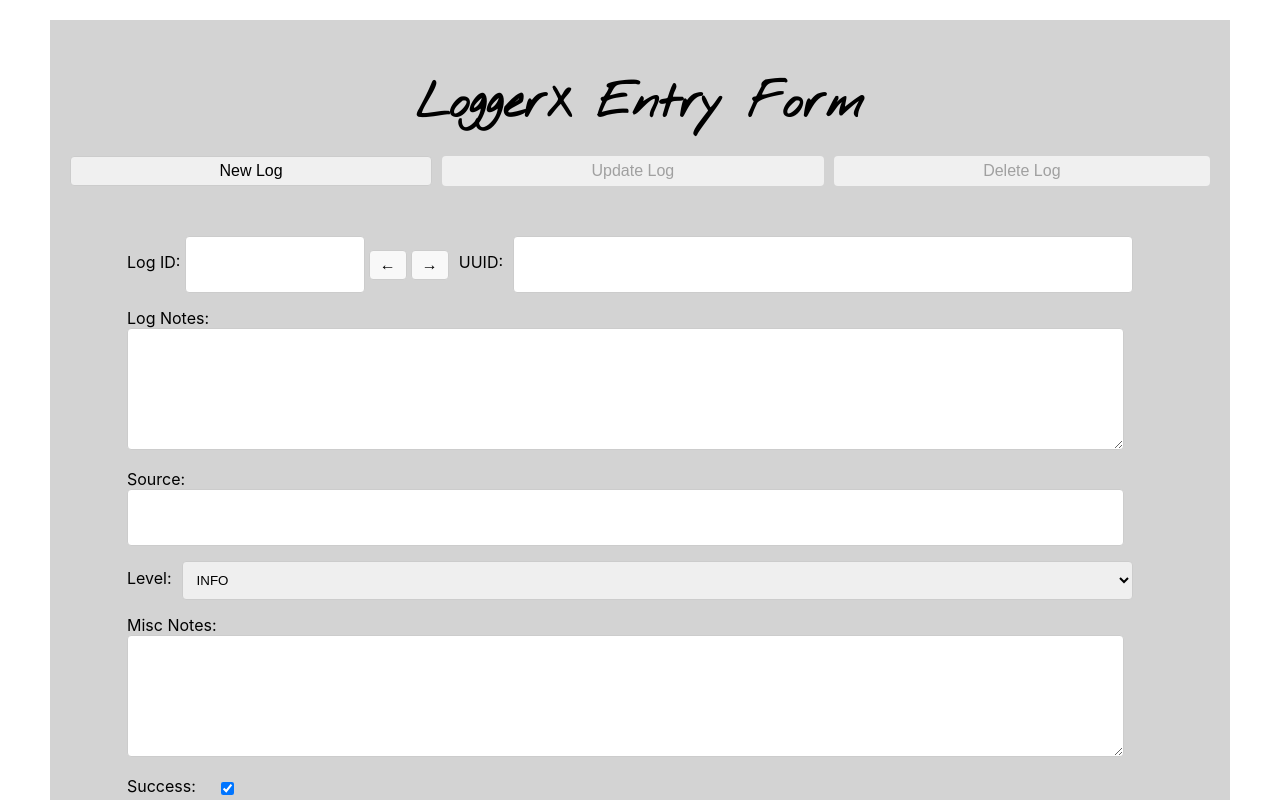
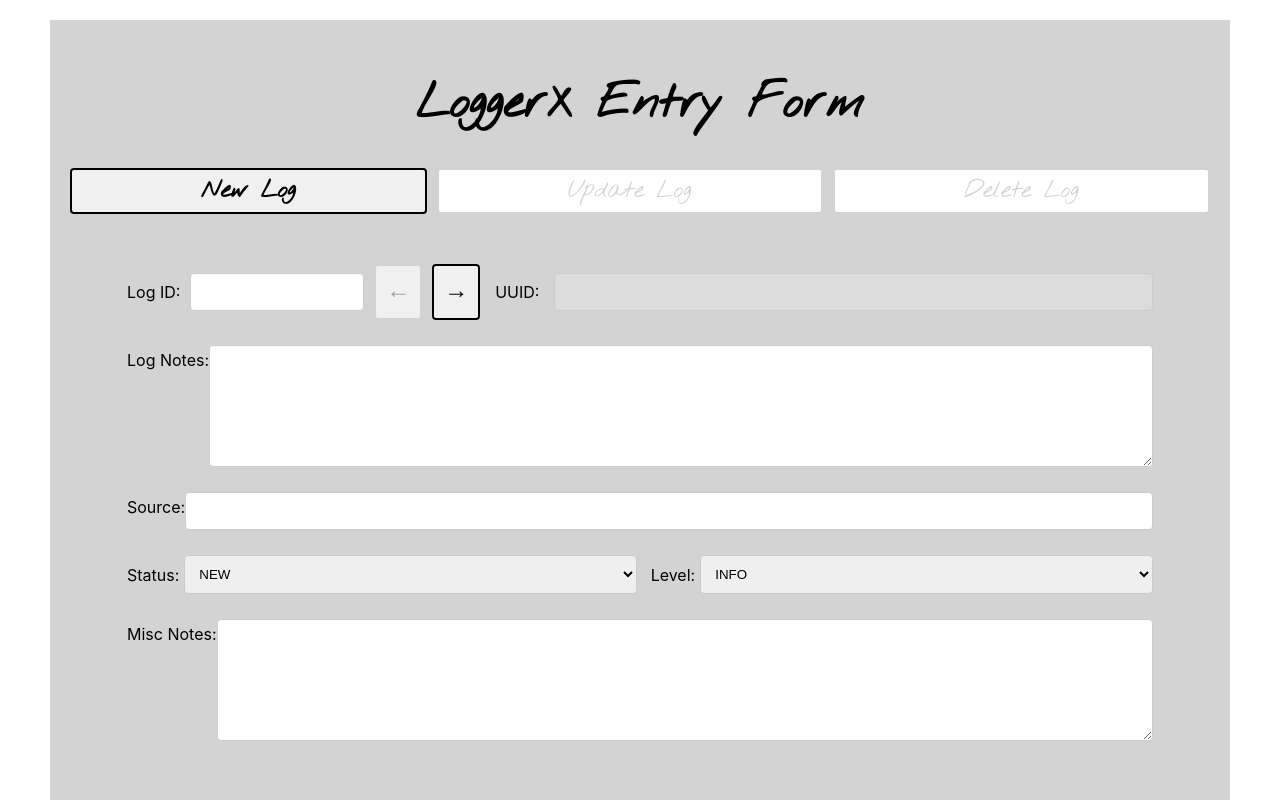
Before and after one commit to AznIronMan/logger_x, a React (Create React App) app in the folder webgui/: page / in a window 1280 px wide. Shown: the top 800 px of the page. Built offline with nearby package versions, Linux system fonts and the light colour scheme; no server answers.

Commit message:
added navigation to the webgui and flip of buttons on log id

```diff
--- a/webgui/src/App.css
+++ b/webgui/src/App.css
@@ -16,6 +16,16 @@
   background-color: lightgrey;
 }
 
+.form-row .check-row {
+  justify-content: center;
+  gap: 5px;
+}
+
+.form-row {
+  display: flex;
+  margin-bottom: 10px;
+}
+
 /* Header */
 
 h1 {
@@ -23,7 +33,6 @@ h1 {
   font-style: normal;
   font-size: 48px;
   text-align: center;
-  margin-bottom: 20px;
 }
 
 /* Top Button Section */
@@ -34,7 +43,7 @@ h1 {
   justify-content: stretch;
 }
 
-.top-button {
+.button-obj {
   background-color: #f0f0f0;
   border: 1px solid transparent;
   border-radius: 4px;
@@ -45,33 +54,59 @@ h1 {
   transition: background-color 0.3s ease;
 }
 
-.top-menu .top-button {
-  flex-grow: 1;
+.log-form .buttons {
+  display: flex;
+  justify-content: space-between;
+  gap: 10px;
 }
 
-.top-button:hover:not(:disabled) {
-  background-color: #e0e0e0;
+.buttons button {
+  flex-grow: 1;
+  font-weight: bold;
+  background-color: #f8f8f8;
+  cursor: pointer;
 }
 
-.top-button:disabled {
+.button-obj {
+  flex-grow: 1;
+  font-family: "Nothing You Could Do", cursive;
+  font-size: 24px;
+}
+
+.log-form button:hover:not(:disabled),
+.button-obj:hover:not(:disabled) {
+  background-color: #e0e0e0;
+  border-color: lightgrey
+}
+
+.log-form button:disabled,
+.button-obj:disabled {
   color: #a0a0a0;
-  cursor: not-allowed;
   background-color: #f0f0f0;
 }
 
-.top-button.inactive,
-.top-button.active {
-  border-color: #ccc;
+.form-container input:disabled,
+.form-container select:disabled,
+.form-container textarea:disabled,
+.form-container button:disabled {
+  cursor: not-allowed;
 }
 
-.top-button.new-log.inactive {
-  background-color: #fff;
+.button-obj.inactive,
+.button-obj.active {
   border-width: 2px;
-  color: #200000;
 }
 
-.top-button.search-log.active {
+.button-obj.inactive {
+  font-weight: lighter;
+  background-color: #fff;
+  border-color: lightgrey;
+  color: lightgrey;
+}
+
+.button-obj.active {
   font-weight: bold;
+  border-color: black;
   color: #000;
 }
 
@@ -94,22 +129,18 @@ h1 {
 }
 
 .log-form .log-id-uuid-container {
-  display: flex;
-  justify-content: flex-start;
-  align-items: center;
   gap: 10px;
-  margin-right: 20px;
-  flex-wrap: nowrap;
 }
 
 .log-form input[type="text"],
 .log-form .uuid-input {
+  width: 100%;
   flex-grow: 1;
 }
 
 .log-form input[type="text"] {
   width: 95%;
-  height: 35px;
+  height: 16px;
 }
 
 .log-form input[type="text"].log-id {
@@ -126,30 +157,28 @@ h1 {
 .log-form label,
 .log-form .uuid-label {
   white-space: nowrap;
+  margin-top: 5px;
   margin-bottom: 5px;
 }
 
+
 .log-form .uuid-input {
   flex-grow: 1;
-  margin-left: 5px;
 }
 
 .log-form .log-id-uuid-container,
 .level-dropdown-container,
 .checkbox-container {
   display: flex;
+  justify-content: center;
   align-items: center;
-  gap: 5px;
-}
-
-.log-form .log-id-uuid-container {
-  justify-content: space-between;
-  margin-right: 20px;
+  flex-wrap: nowrap;
 }
 
 .log-form .log-id-button,
 .log-form .uuid-label,
 .log-form select.level-select,
+.log-form select.status-select,
 .log-form .uuid-input {
   margin-left: 5px;
 }
@@ -159,55 +188,16 @@ h1 {
   margin-left: -1px;
 }
 
-.log-form select.level-select {
-  width: auto;
-  flex-grow: 1;
-  margin-right: 20px;
-}
+.log-form select.level-select,
+.log-form select.status-select {
+  width: 100%;
+  flex-grow: 0;
 
-.log-id-button {
-  font-size: 16px;
-  padding: 5px 10px;
-  border: 1px solid #ccc;
-  border-radius: 4px;
-  background-color: #f8f8f8;
-  transition: background-color 0.3s, border-color 0.3s;
-}
-
-.log-id-button:hover:not(:disabled) {
-  background-color: #e0e0e0;
-  border-color: #b0b0b0;
-}
-
-.log-id-button:disabled {
-  color: #d0d0d0;
-  cursor: not-allowed;
-  background-color: #f0f0f0;
-  border-color: #e0e0e0;
 }
 
 .checkbox-container .success-checkbox {
   margin-left: 20px;
 }
-
-.log-form .buttons {
-  display: flex;
-  justify-content: space-between;
-  margin-top: 50px;
-  gap: 10px;
-}
-
-.log-form button {
-  flex-grow: 1;
-  font-weight: bold;
-  background-color: #f8f8f8;
-  cursor: pointer;
-}
-
-.log-form button:hover {
-  background-color: #e2e2e2;
-}
-
 
 @media (max-width: 768px) {
   .form-container {
--- a/webgui/src/App.js
+++ b/webgui/src/App.js
@@ -1,129 +1,368 @@
-import React, { useEffect, useState, useCallback } from 'react';
-import axios from 'axios';
+import React, { useEffect, useState, useCallback } from "react";
+import axios from "axios";
 
-import './App.css';
+import "./App.css";
 
 function App() {
   const [formData, setFormData] = useState({
-    log_id: '',
-    log_notes: '',
-    source: '',
-    level: 'INFO',
-    status: 'new', // uneditable
-    misc: '',
-    success: true,
+    log_id: "",
+    log_notes: "",
+    uuid: "",
+    source: "",
+    level: "INFO",
+    status: "new",
+    misc: "",
+    admin_delete: false,
   });
 
-  const apiURL = process.env.REACT_APP_API_URL || 'localhost';
+  // TODO: Convert console to a log and/or alerts or notification on the webgui
+
+  const apiURL = process.env.REACT_APP_API_URL || "localhost";
   const apiPort = parseInt(process.env.REACT_APP_API_PORT) || 0;
   const secretKey = process.env.REACT_APP_SECRET_KEY || null;
+  const debugMode = false;
 
+  const checkLogIdExists = useCallback(
+    async (logId) => {
+      if (!logId) {
+        setButtonsActive((prev) => ({
+          ...prev,
+          updateLog: false,
+          deleteLog: false,
+        }));
+        return false;
+      }
+      try {
+        const response = await axios.get(
+          `https://${apiURL}:${apiPort}/checkid/${logId}`,
+          {
+            headers: {
+              "Content-Type": "application/json",
+              "X-Secret-Key": secretKey,
+            },
+          }
+        );
+        const exists = response.data.exists;
+        setButtonsActive((prev) => ({
+          ...prev,
+          updateLog: exists,
+          deleteLog: exists,
+        }));
+        return exists;
+      } catch (error) {
+        if (debugMode) console.error("Failed to check log ID:", error);
+        setButtonsActive((prev) => ({
+          ...prev,
+          updateLog: false,
+          deleteLog: false,
+        }));
+        return false;
+      }
+    },
+    [apiURL, apiPort, secretKey, debugMode]
+  );
+
+  const checkSubmission = useCallback((notes, source, level, status) => {
+    const errors = [];
+    if (!notes || notes.trim().length === 0) errors.push("notes");
+    if (!source || source.trim().length === 0) errors.push("source");
+    if (!level || level.trim().length === 0) errors.push("level");
+    if (!status || status.trim().length === 0) errors.push("status");
+    return errors.length > 0 ? errors : true;
+  }, []);
+
+  const clearForm = useCallback(() => {
+    setFormData({
+      log_id: "",
+      log_notes: "",
+      uuid: "",
+      source: "",
+      level: "INFO",
+      status: "new",
+      misc: "",
+      admin_delete: false,
+    });
+  }, []);
+
+  const fetchNewLogId = useCallback(async () => {
+    try {
+      const response = await axios.get(
+        `https://${apiURL}:${apiPort}/newlogid`,
+        {
+          headers: {
+            "Content-Type": "application/json",
+            "X-Secret-Key": secretKey,
+          },
+        }
+      );
+      setFormData((prevFormData) => ({
+        ...prevFormData,
+        log_id: response.data.new_log_id || "",
+        log_notes: "",
+        uuid: "",
+        source: "",
+        level: "INFO",
+        status: "new",
+        misc: "",
+        admin_delete: false,
+      }));
+      setHasNext(false); // No next log ID expected after a new log entry
+      checkLogIdExists(response.data.new_log_id);
+    } catch (error) {
+      if (debugMode) console.error("Failed to fetch new log ID:", error);
+    }
+  }, [apiURL, apiPort, secretKey, debugMode, checkLogIdExists]);
+
+  const fetchFirstLogId = useCallback(async () => {
+    try {
+      const response = await axios.get(
+        `https://${apiURL}:${apiPort}/firstlogid`,
+        {
+          headers: {
+            "Content-Type": "application/json",
+            "X-Secret-Key": secretKey,
+          },
+        }
+      );
+      return response.data.first_log_id;
+    } catch (error) {
+      if (debugMode) console.error("Failed to fetch first log ID:", error);
+    }
+  }, [apiURL, apiPort, secretKey, debugMode]);
+
+  useEffect(() => {
+    fetchNewLogId();
+  }, [fetchNewLogId]);
+
+  const fetchNextLogId = useCallback(async () => {
+    try {
+      const response = await axios.get(
+        `https://${apiURL}:${apiPort}/nextlogid/${formData.log_id}`,
+        {
+          headers: {
+            "Content-Type": "application/json",
+            "X-Secret-Key": secretKey,
+          },
+        }
+      );
+      if (response.data.next_log_id !== null) {
+        setFormData((prevFormData) => ({
+          ...prevFormData,
+          log_id: response.data.next_log_id,
+        }));
+        setHasNext(true);
+      } else {
+        setHasNext(false); // No next log ID available, disable the button
+      }
+    } catch (error) {
+      if (debugMode) console.error("Failed to fetch next log ID:", error);
+      alert("Failed to fetch next log ID.");
+      setHasNext(false);
+    }
+  }, [apiURL, apiPort, secretKey, debugMode, formData.log_id]);
+
+  const [hasNext, setHasNext] = useState(true);
+
+  const fetchPreviousLogId = useCallback(async () => {
+    try {
+      const response = await axios.get(
+        `https://${apiURL}:${apiPort}/previouslogid/${formData.log_id}`,
+        {
+          headers: {
+            "Content-Type": "application/json",
+            "X-Secret-Key": secretKey,
+          },
+        }
+      );
+      if (response.data.previous_log_id !== null) {
+        setFormData((prevFormData) => ({
+          ...prevFormData,
+          log_id: response.data.previous_log_id,
+        }));
+        // After setting the previous log ID, check if there's a next log ID from this point
+        await checkLogIdExists(response.data.previous_log_id + 1).then(
+          (exists) => {
+            setHasNext(exists);
+          }
+        );
+      } else {
+        setHasPrevious(false);
+      }
+    } catch (error) {
+      if (debugMode) console.error("Failed to fetch previous log ID:", error);
+      alert("Failed to fetch previous log ID.");
+      setHasPrevious(false);
+    }
+  }, [
+    apiURL,
+    apiPort,
+    secretKey,
+    debugMode,
+    formData.log_id,
+    checkLogIdExists,
+  ]);
+
+  const [hasPrevious, setHasPrevious] = useState(false);
+
+  useEffect(() => {
+    fetchNewLogId();
+  }, [fetchNewLogId]);
+
+  useEffect(() => {
+    if (formData.log_id) {
+      checkLogIdExists(formData.log_id).then((exists) => {
+        setHasNext(exists);
+        setHasPrevious(formData.log_id > 1 && exists);
+      });
+    }
+  }, [formData.log_id, checkLogIdExists]);
+
+  useEffect(() => {
+    if (formData.log_id) {
+      checkLogIdExists(formData.log_id).then((exists) => {
+        setHasNext(!exists);
+        setHasPrevious(formData.log_id > 1);
+      });
+    }
+  }, [formData.log_id, checkLogIdExists]);
+
+  useEffect(() => {
+    if (debugMode) {
+      console.log("Checking if log ID exists:", formData.log_id);
+    }
+    if (formData.log_id) {
+      checkLogIdExists(formData.log_id).then((exists) => {
+        if (debugMode) {
+          console.log("Log ID exists:", exists);
+        }
+        setHasNext(exists);
+      });
+    }
+  }, [formData.log_id, checkLogIdExists, debugMode]);
+
+  const [firstLogId, setFirstLogId] = useState("");
+
+  useEffect(() => {
+    fetchFirstLogId().then((id) => setFirstLogId(id));
+  }, [fetchFirstLogId]);
 
   const handleChange = (e) => {
     const { name, value, type, checked } = e.target;
     setFormData({
       ...formData,
-      [name]: type === 'checkbox' ? checked : value,
+      [name]: type === "checkbox" ? checked : value,
     });
   };
 
-  const fetchNextLogId = useCallback(async () => {
+  const handleSubmit = async (e) => {
+    e.preventDefault();
+
+    const submissionCheck = checkSubmission(
+      formData.log_notes,
+      formData.source,
+      formData.level,
+      formData.status
+    );
+    if (submissionCheck !== true) {
+      alert(
+        "Please complete the required fields: " + submissionCheck.join(", ")
+      );
+      return;
+    }
+    formData.log_notes = stripInvalidCharacters(formData.log_notes);
+    formData.source = stripInvalidCharacters(formData.source);
+    if (formData.misc) {
+      formData.misc = stripInvalidCharacters(formData.misc);
+    }
+
+    if (debugMode) console.log(formData);
+
     try {
-      const response = await axios.get(`https://${apiURL}:${apiPort}/nextlogid`, {
-        headers: {
-          'Content-Type': 'application/json',
-          'X-Secret-Key': secretKey,
+      const response = await axios.post(
+        `https://${apiURL}:${apiPort}/add`,
+        formData,
+        {
+          headers: {
+            "Content-Type": "application/json",
+            "X-Secret-Key": secretKey,
+          },
         }
-      });
-      setFormData((prevFormData) => ({
-        ...prevFormData,
-        log_id: response.data.next_log_id || '',
-      }));
-      console.log(response.data.next_log_id)
+      );
+      if (debugMode) console.log("Server Response:", response.data);
+      if (response.data.status === "success") {
+        alert("Log submitted successfully!");
+        clearForm();
+        fetchNewLogId();
+      } else {
+        alert("Failed to submit log: " + response.data.message);
+      }
     } catch (error) {
-      console.error('Failed to fetch next log ID:', error);
-    }
-  }, [apiURL, apiPort, secretKey]);
-
-  const fetchFirstLogId = useCallback(async () => {
-    try {
-      const response = await axios.get(`https://${apiURL}:${apiPort}/firstlogid`, {
-        headers: {
-          'Content-Type': 'application/json',
-          'X-Secret-Key': secretKey,
-        }
-      });
-      return response.data.first_log_id;
-    } catch (error) {
-      console.error('Failed to fetch first log ID:', error);
-    }
-  }, [apiURL, apiPort, secretKey]);
-
-  useEffect(() => {
-    fetchNextLogId();
-  }, [fetchNextLogId]);
-
-  const [firstLogId, setFirstLogId] = useState('');
-
-  useEffect(() => {
-    fetchFirstLogId().then(id => setFirstLogId(id));
-  }, [fetchFirstLogId]);
-
-  const handleSubmit = async (e) => {
-
-    e.preventDefault();
-    try {
-      // const response = await axios.post(`https://localhost:${apiPort}/add`, formData, {
-      //   headers: {
-      //     'Content-Type': 'application/json',
-      //     'X-Secret-Key': secretKey,
-      //   }
-      // });
-      // console.log('Server Response:', response.data);
-      alert('NOT IMPLEMENTED YET!');
-    } catch (error) {
-      console.error('Error submitting log:', error);
-      alert('Failed to submit log');
+      if (debugMode) console.error("Error submitting log:", error);
+      alert("Failed to submit log: " + error.message);
     }
   };
 
-  const handleClear = () => {
-    setFormData({
-      log_notes: '',
-      source: '',
-      level: 'INFO',
-      status: 'new',
-      misc: '',
-      success: true,
-    });
+  const handleClear = async () => {
+    const confirmed = window.confirm(
+      "Are you sure you want to clear the form?"
+    );
+
+    if (!confirmed) {
+      return;
+    } else {
+      clearForm();
+      fetchNewLogId();
+      if (debugMode) console.log("Form cleared");
+    }
   };
 
-  const [activeButton, setActiveButton] = useState('newLog');
+  const [buttonsActive, setButtonsActive] = useState({
+    newLog: true,
+    submitForm: true,
+    clearForm: true,
+    updateLog: false,
+    deleteLog: false,
+  });
+
+  const stripInvalidCharacters = (input) => {
+    return input.replace(/[^a-zA-Z0-9 \-.,#]/g, "");
+  };
+
+  const toggleButton = (buttonKey) => {
+    setButtonsActive((prev) => ({ ...prev, [buttonKey]: !prev[buttonKey] }));
+  };
 
   return (
     <div className="form-container">
       <h1>LoggerX Entry Form</h1>
       <div className="top-menu">
         <button
-          className={`top-button new-log ${activeButton === 'newLog' ? 'active' : ''}`}
+          disabled={buttonsActive.newLog ? false : true}
+          className={`button-obj new-log ${buttonsActive.newLog ? "active" : "inactive"}`}
           onClick={() => {
-            setActiveButton('newLog');
-            fetchNextLogId();
+            // toggleButton('newLog');
+            fetchNewLogId();
           }}
         >
           New Log
         </button>
         <button
-          disabled={activeButton !== 'updateLog'}
-          className={`top-button ${activeButton === 'updateLog' ? 'active' : ''}`}
-          onClick={() => setActiveButton('updateLog')}
+          disabled={buttonsActive.updateLog ? false : true}
+          className={`button-obj update-log ${buttonsActive.updateLog ? "active" : "inactive"}`}
+          onClick={() => {
+            console.log("Update Log Pressed");
+            // toggleButton('updateLog')
+          }}
         >
           Update Log
         </button>
         <button
-          disabled={activeButton !== 'deleteLog'}
-          className={`top-button ${activeButton === 'deleteLog' ? 'active' : ''}`}
-          onClick={() => setActiveButton('deleteLog')}
+          disabled={buttonsActive.deleteLog ? false : true}
+          className={`button-obj delete-log ${buttonsActive.deleteLog ? "active" : "inactive"}`}
+          onClick={() => {
+            console.log("Delete Log Pressed");
+            // toggleButton('deleteLog')
+          }}
         >
           Delete Log
         </button>
@@ -131,24 +370,88 @@ function App() {
       <form onSubmit={handleSubmit} className="log-form">
         <div className="form-row log-id-uuid-container">
           <label>Log ID:</label>
-          <input type="text" name="log_id" className="log-id" value={formData.log_id} readOnly />
-          <button name="previousLog" className="log-id-button" disabled={formData.log_id <= firstLogId}>←</button>
-          <button name="nextLog" className="log-id-button" disabled={formData.log_id === firstLogId}>→</button>
+          <input
+            type="text"
+            name="log_id"
+            className="log-id"
+            value={formData.log_id}
+            readOnly
+          />
+          <button
+            name="previousLog"
+            className={`button-obj previous-log ${!hasPrevious ? "inactive" : "active"}`}
+            disabled={!hasPrevious}
+            type="button"
+            onClick={() => {
+              if (debugMode) console.log("Previous Log Pressed");
+              fetchPreviousLogId();
+            }}
+          >
+            ←
+          </button>
+          <button
+            name="nextLog"
+            className={`button-obj next-log ${hasNext ? "active" : "inactive"}`}
+            disabled={!hasNext}
+            type="button"
+            onClick={() => {
+              if (debugMode) console.log("Next Log Pressed");
+              fetchNextLogId();
+            }}
+          >
+            →
+          </button>
           <label className="uuid-label">UUID:</label>
-          <input type="text" name="uuid" className="uuid-input" readOnly />
+          <input
+            type="text"
+            name="uuid"
+            className="uuid-input"
+            value={formData.uuid}
+            readOnly
+            disabled={buttonsActive.newLog ? true : false}
+          />
         </div>
         <div className="form-row">
           <label>Log Notes:</label>
-          <textarea name="log_notes" value={formData.log_notes} onChange={handleChange} />
+          <textarea
+            name="log_notes"
+            value={formData.log_notes}
+            onChange={handleChange}
+          />
         </div>
         <div className="form-row">
           <label>Source:</label>
-          <input type="text" name="source" value={formData.source} onChange={handleChange} />
+          <input
+            type="text"
+            name="source"
+            value={formData.source}
+            onChange={handleChange}
+          />
         </div>
         <div className="form-row level-dropdown-container">
-          <label>Level:</label>
-          <select name="level" className="level-select" value={formData.level} onChange={handleChange}>
+          <label>Status:</label>
+          <select
+            name="status"
+            className="status-select"
+            value={formData.status}
+            onChange={handleChange}
+          >
+            <option value="new">NEW</option>
+            <option value="onhold">ON HOLD</option>
+            <option value="active">IN PROGRESS</option>
+            <option value="blocked">BLOCKED</option>
+            <option value="complete">COMPLETE</option>
+            <option value="closed">CLOSED</option>
+          </select>
+          <label>&nbsp;&nbsp;&nbsp;Level:</label>
+          <select
+            name="level"
+            className="level-select"
+            value={formData.level}
+            onChange={handleChange}
+          >
             <option value="INFO">INFO</option>
+            <option value="SUCCESS">SUCCESS</option>
             <option value="ERROR">ERROR</option>
             <option value="DEBUG">DEBUG</option>
             <option value="WARNING">WARNING</option>
@@ -159,13 +462,35 @@ function App() {
           <label>Misc Notes:</label>
           <textarea name="misc" value={formData.misc} onChange={handleChange} />
         </div>
-        <div className="form-row checkbox-container">
-          <label>Success:</label>
-          <input type="checkbox" className="success-checkbox" name="success" checked={formData.success} onChange={handleChange} />
+        <div className="check-row checkbox-container">
+          <label hidden={!buttonsActive.deleteLog}>Admin Delete:</label>
+          <input
+            type="checkbox"
+            className="admin-delete-checkbox"
+            name="admin_delete"
+            checked={formData.admin_delete}
+            onChange={handleChange}
+            hidden={!buttonsActive.deleteLog}
+          />
+          <label>&nbsp;</label>
         </div>
+        <div className="form-row" />
         <div className="buttons">
-          <button type="submit">Submit</button>
-          <button type="button" onClick={handleClear}>Clear Form</button>
+          <button
+            disabled={buttonsActive.submitForm ? false : true}
+            className={`button-obj submit-form ${buttonsActive.submitForm ? "active" : "inactive"}`}
+            type="submit"
+          >
+            Submit
+          </button>
+          <button
+            disabled={buttonsActive.clearForm ? false : true}
+            className={`button-obj clear-form ${buttonsActive.clearForm ? "active" : "inactive"}`}
+            type="button"
+            onClick={handleClear}
+          >
+            Clear Form
+          </button>
         </div>
       </form>
     </div>
```
Also changed, not shown: webgui/eslint.config.mjs (added, +10 -0 lines), webgui/package.json (+9 -0 lines), 2 other files (tests, documents, lock files or other folders).
